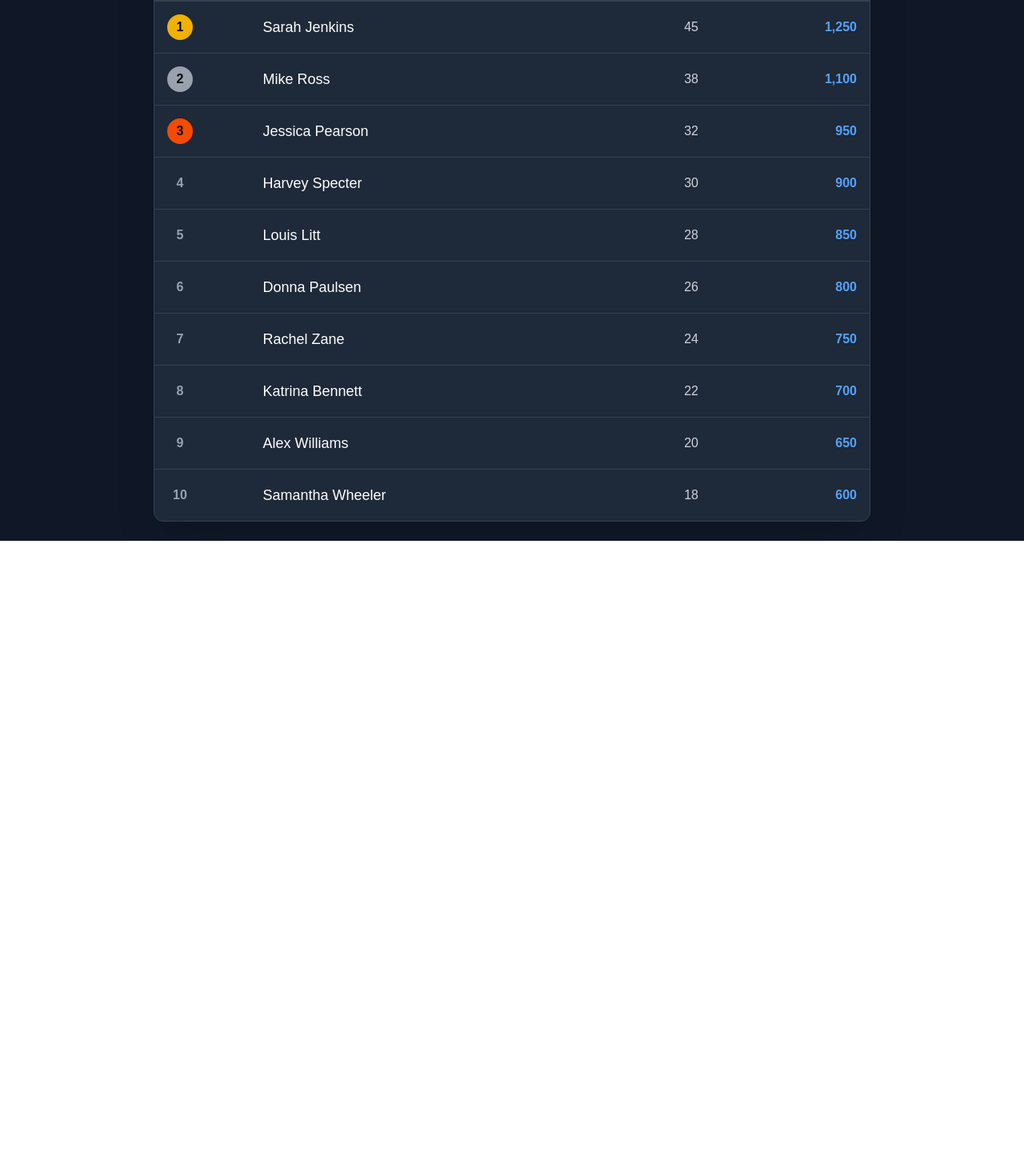
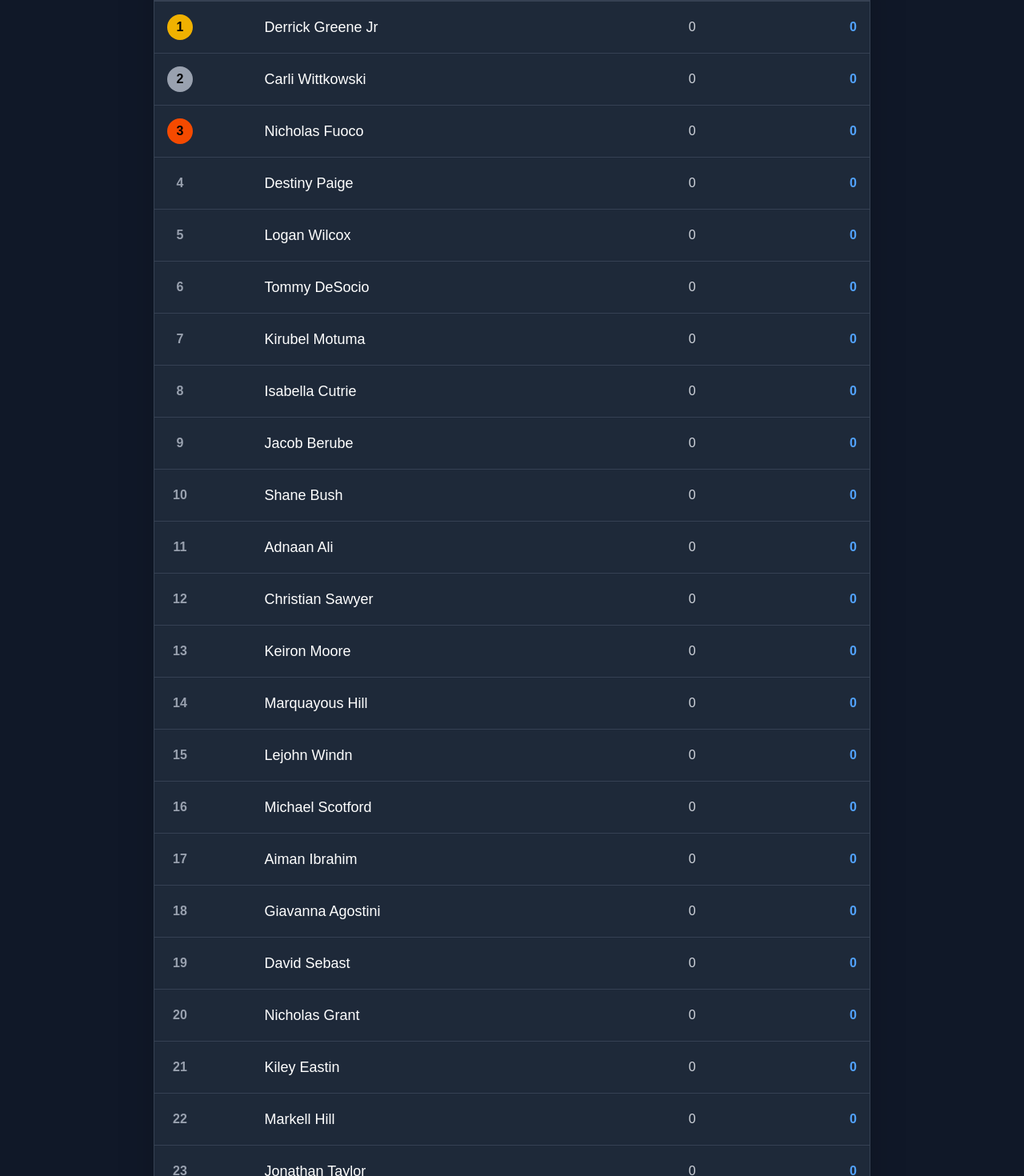
Before and after one commit to omaramin1/leaderboard, a Next.js app: page /leaderboard in a window 1280 px wide. Shown: the part 232-1702 px from the top of the page at 80% size. Before the commit the page ends 908 px from the top, so only its background shows below. Built offline with nearby package versions, Linux system fonts and the light colour scheme.

Commit message:
feat: update leaderboard with real field representatives

```diff
--- a/app/leaderboard/page.tsx
+++ b/app/leaderboard/page.tsx
@@ -1,16 +1,30 @@
 import React from 'react';
 
 const leaderboardData = [
-    { rank: 1, name: 'Sarah Jenkins', score: 1250, deals: 45 },
-    { rank: 2, name: 'Mike Ross', score: 1100, deals: 38 },
-    { rank: 3, name: 'Jessica Pearson', score: 950, deals: 32 },
-    { rank: 4, name: 'Harvey Specter', score: 900, deals: 30 },
-    { rank: 5, name: 'Louis Litt', score: 850, deals: 28 },
-    { rank: 6, name: 'Donna Paulsen', score: 800, deals: 26 },
-    { rank: 7, name: 'Rachel Zane', score: 750, deals: 24 },
-    { rank: 8, name: 'Katrina Bennett', score: 700, deals: 22 },
-    { rank: 9, name: 'Alex Williams', score: 650, deals: 20 },
-    { rank: 10, name: 'Samantha Wheeler', score: 600, deals: 18 },
+    { rank: 1, name: 'Derrick Greene Jr', id: 'ENM014', score: 0, deals: 0 },
+    { rank: 2, name: 'Carli Wittkowski', id: 'ENM019', score: 0, deals: 0 },
+    { rank: 3, name: 'Nicholas Fuoco', id: 'ENM034', score: 0, deals: 0 },
+    { rank: 4, name: 'Destiny Paige', id: 'ENM059', score: 0, deals: 0 },
+    { rank: 5, name: 'Logan Wilcox', id: 'ENM068', score: 0, deals: 0 },
+    { rank: 6, name: 'Tommy DeSocio', id: 'ENM070', score: 0, deals: 0 },
+    { rank: 7, name: 'Kirubel Motuma', id: 'ENM071', score: 0, deals: 0 },
+    { rank: 8, name: 'Isabella Cutrie', id: 'ENM072', score: 0, deals: 0 },
+    { rank: 9, name: 'Jacob Berube', id: 'ENM075', score: 0, deals: 0 },
+    { rank: 10, name: 'Shane Bush', id: 'ENM080', score: 0, deals: 0 },
+    { rank: 11, name: 'Adnaan Ali', id: 'ENM082', score: 0, deals: 0 },
+    { rank: 12, name: 'Christian Sawyer', id: 'ENM084', score: 0, deals: 0 },
+    { rank: 13, name: 'Keiron Moore', id: 'ENM086', score: 0, deals: 0 },
+    { rank: 14, name: 'Marquayous Hill', id: 'ENM087', score: 0, deals: 0 },
+    { rank: 15, name: 'Lejohn Windn', id: 'ENM088', score: 0, deals: 0 },
+    { rank: 16, name: 'Michael Scotford', id: 'ENM089', score: 0, deals: 0 },
+    { rank: 17, name: 'Aiman Ibrahim', id: 'ENM090', score: 0, deals: 0 },
+    { rank: 18, name: 'Giavanna Agostini', id: 'ENM104', score: 0, deals: 0 },
+    { rank: 19, name: 'David Sebast', id: 'ENM105', score: 0, deals: 0 },
+    { rank: 20, name: 'Nicholas Grant', id: 'ENM109', score: 0, deals: 0 },
+    { rank: 21, name: 'Kiley Eastin', id: 'ENM111', score: 0, deals: 0 },
+    { rank: 22, name: 'Markell Hill', id: 'ENM112', score: 0, deals: 0 },
+    { rank: 23, name: 'Jonathan Taylor', id: 'ENM117', score: 0, deals: 0 },
+    { rank: 24, name: 'Brandon Sims', id: 'ENM118', score: 0, deals: 0 },
 ];
 
 export default function LeaderboardPage() {
```
